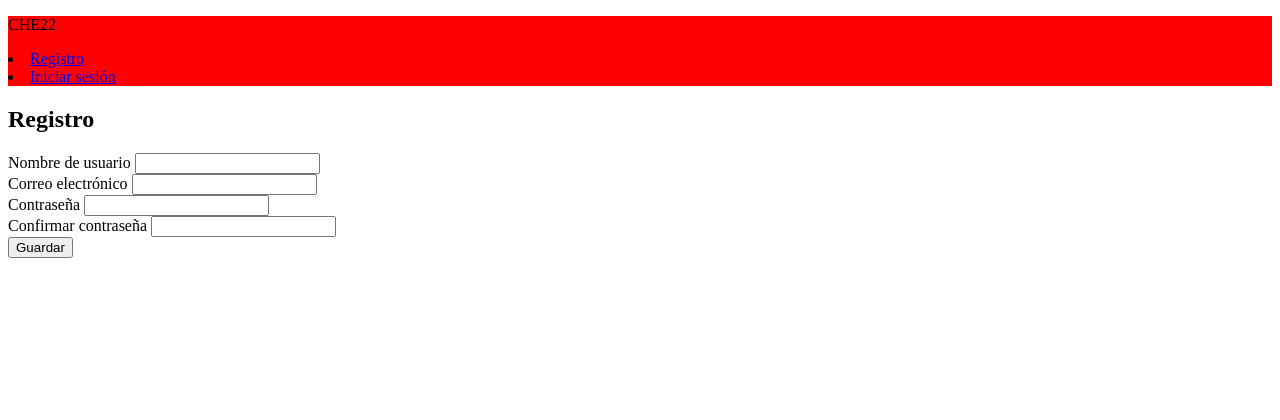
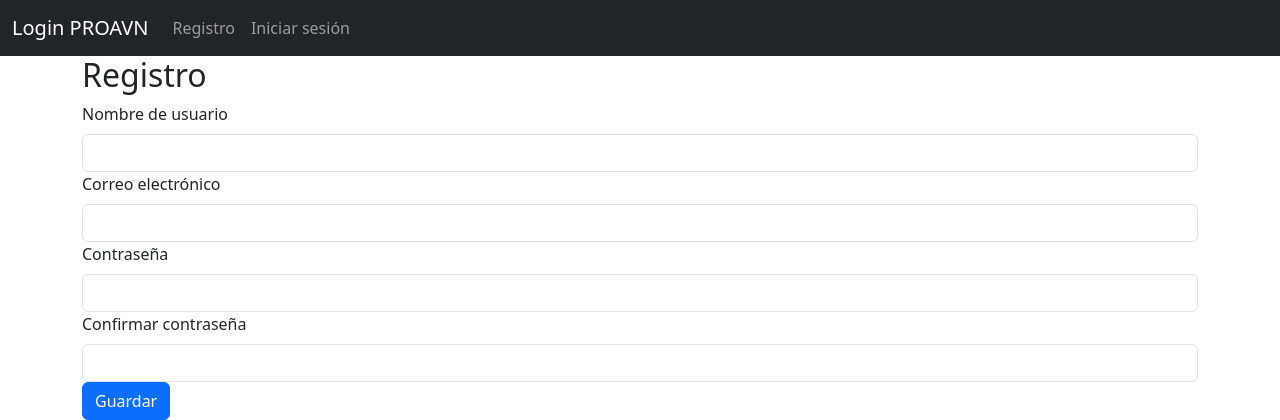
Before and after one commit to Marcos-Zanetti/CHE22, a Flask app: page /register in a window 1280 px wide. Shown: the top 420 px of the page. Run offline with Flask 3, Linux system fonts and the light colour scheme; some libraries are stand-ins or nearby versions.

Commit message:
A continuar

```diff
--- a/app/forms.py
+++ b/app/forms.py
@@ -1,5 +1,5 @@
 from flask_wtf import FlaskForm
-from wtforms import StringField, PasswordField, SubmitField, BooleanField, FloatField, IntegerField, DateField
+from wtforms import StringField, PasswordField, SubmitField, BooleanField, FloatField, IntegerField, DateField, SelectField
 from wtforms.validators import DataRequired, Length, Email, EqualTo, ValidationError
 from app.models import User
 
@@ -8,6 +8,7 @@ class RegistrationForm(FlaskForm):
     email = StringField('Correo electrónico', validators=[DataRequired(), Email()])
     password = PasswordField('Contraseña', validators=[DataRequired()])
     confirm_password = PasswordField('Confirmar contraseña', validators=[DataRequired(), EqualTo('password')])
+    is_admin = BooleanField('Administrador')
     submit = SubmitField('Guardar')
 
     def validate_username(self, username):
@@ -40,3 +41,25 @@ class OfferForm(FlaskForm):
     offer_open = DateField('Fecha de inicio', validators=[DataRequired()])
     offer_end = DateField('Fecha de cierre', validators=[DataRequired()])
     offer_days = StringField('Dias de la semana', validators=[DataRequired()])
+
+class UserEditForm(FlaskForm):
+    id = IntegerField('ID del usuario',validators=[])
+    username = StringField('Nombre de usuario', validators=[Length(min=2, max=20)])
+    email = StringField('Correo electrónico', validators=[Email()])
+    selector = SelectField('Seleccione a través de que dato buscará el usuario',choices=[('id','ID'),('username','Nombre de usuario'),('email','Email')], id="selector")
+    submit = SubmitField('Buscar usuario')
+
+    # def validate_id(self,id):
+    #     user = User.query.filter_by(id=id).first()
+    #     if not user:
+    #         raise ValidationError('Ese usuario no existe')
+
+    def validate_username(self, username):
+        user = User.query.filter_by(username=username.data).first()
+        if not user:
+            raise ValidationError('Ese nombre de usuario no está registrado')
+
+    def validate_email(self, email):
+        user = User.query.filter_by(email=email.data).first()
+        if not user:
+            raise ValidationError('Ese correo electrónico no está registrado')
--- a/app/routes.py
+++ b/app/routes.py
@@ -1,7 +1,7 @@
 from flask import render_template, url_for, flash, redirect, session
 from app import db
 from app.models import User, Products
-from app.forms import RegistrationForm, LoginForm, ProductForm
+from app.forms import RegistrationForm, LoginForm, ProductForm, UserEditForm
 
 def init_routes(app):
 
@@ -69,3 +69,11 @@ def init_routes(app):
         for registro in db.session.query(Products):
             registros.append(registro.name)
         return render_template('table_product.html',registros=registros)
+
+    @app.route('/user_edit',methods=["GET","POST"])
+    def user_edit():
+        form = UserEditForm()
+        if form.validate_on_submit():
+            flash(f'{form.id.data},{form.username.data},{form.email.data}','success')
+            return redirect(url_for('index'))
+        return render_template('user_edit.html',form=form)
--- a/app/templates/base.html
+++ b/app/templates/base.html
@@ -1,34 +1,33 @@
 <!DOCTYPE html>
 <html lang="en">
 <head>
-    <link rel="stylesheet" href="{{ url_for('static',filename='static/styles/base.css') }}">
+    {% block head %}{% endblock %}
     <meta charset="UTF-8">
     <meta name="viewport" content="width=device-width, initial-scale=1.0">
-    <!-- <link href="https://cdn.jsdelivr.net/npm/bootstrap@5.3.3/dist/css/bootstrap.min.css" rel="stylesheet"> -->
+    <link href="https://cdn.jsdelivr.net/npm/bootstrap@5.3.3/dist/css/bootstrap.min.css" rel="stylesheet">
+    <link rel="stylesheet" href="{{ url_for('static', filename='css/styles.css') }}">
     <title>{% block title %}{% endblock %}</title>
 </head>
 <body>
-    <nav class="navbar">
-        <div class="left-container">
-            <p class="title" href="{{ url_for('index') }}">CHE22</a>
-            <div class="links-container">
+    <nav class="navbar navbar-dark bg-dark navbar-expand-lg">
+        <div class="container-fluid">
+            <a class="navbar-brand" href="{{ url_for('index') }}">Login PROAVN</a>
+            <div class="collapse navbar-collapse" id="navbarNav">
+                <ul class="navbar-nav ml-auto">
                     {% if session.get('user_id') %}
                         {% set user = User.query.get(session['user_id']) %}
-
                         {% if user.is_admin == True %}
                             <li class="nav-item">
-                            <a class="nav-text">Bienvenido admin {{ user.username }}</a>
+                                <a class="nav-link">Hola admin {{user.username}}</a>
                             </li>
                         {% else %}
                             <li class="nav-item">
-                            <a class="nav-text">Hola, {{ user.username }}</a>
+                                <a class="nav-link">Hola, {{ user.username }}</a>
                             </li>
                         {% endif %}
-
                         <li class="nav-item">
                             <a class="nav-link" href="{{ url_for('logout') }}">Cerrar sesión</a>
                         </li>
-
                     {% else %}
                         <li class="nav-item">
                             <a class="nav-link" href="{{ url_for('register') }}">Registro</a>
@@ -37,7 +36,6 @@
                             <a class="nav-link" href="{{ url_for('login') }}">Iniciar sesión</a>
                         </li>
                     {% endif %}
-
                 </ul>
             </div>
         </div>
```
Also changed, not shown: app/templates/user_edit.html (added, +25 -0 lines). Lines whose indentation alone changed are shown as unchanged.
